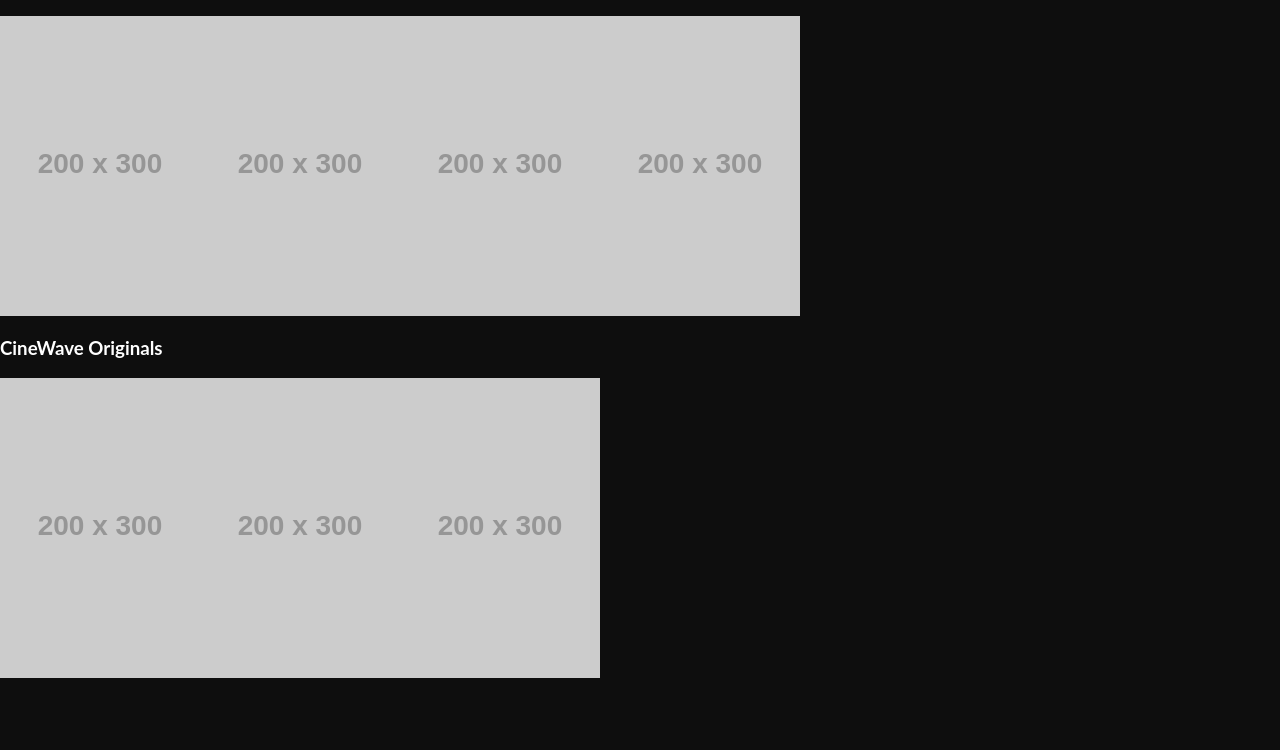
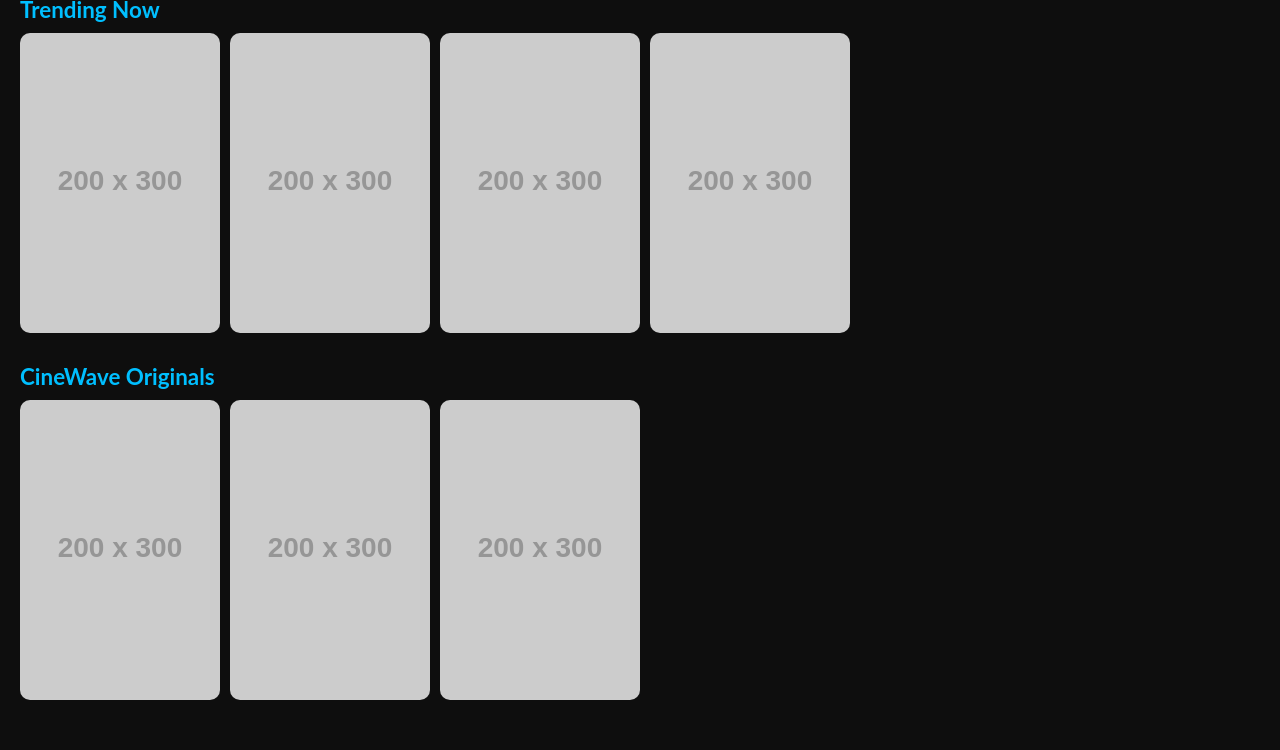
Before and after one commit to SEN500/cinewave-streaming, a plain HTML site: page dashboard.html in a window 1280 px wide. Shown: the part 142-892 px from the top of the page. Before the commit the page ends 823 px from the top, so only its background shows below. Drawn offline with nearby package versions, Linux system fonts and the light colour scheme; placeholder pictures from the web are drawn by us.

Commit message:
Update style.css

```diff
--- a/style.css
+++ b/style.css
@@ -128,3 +128,34 @@ a {
 .popular {
   border: 2px solid #00bfff;
 }
+.content {
+  padding: 20px;
+}
+
+.movie-row {
+  margin-bottom: 30px;
+}
+
+.movie-row h3 {
+  font-size: 1.4rem;
+  margin-bottom: 10px;
+  color: #00bfff;
+}
+
+.movie-thumbnails {
+  display: flex;
+  overflow-x: auto;
+  gap: 10px;
+}
+
+.movie-thumbnails img {
+  width: 200px;
+  height: 300px;
+  border-radius: 10px;
+  object-fit: cover;
+  transition: transform 0.3s ease;
+}
+
+.movie-thumbnails img:hover {
+  transform: scale(1.05);
+}
```
